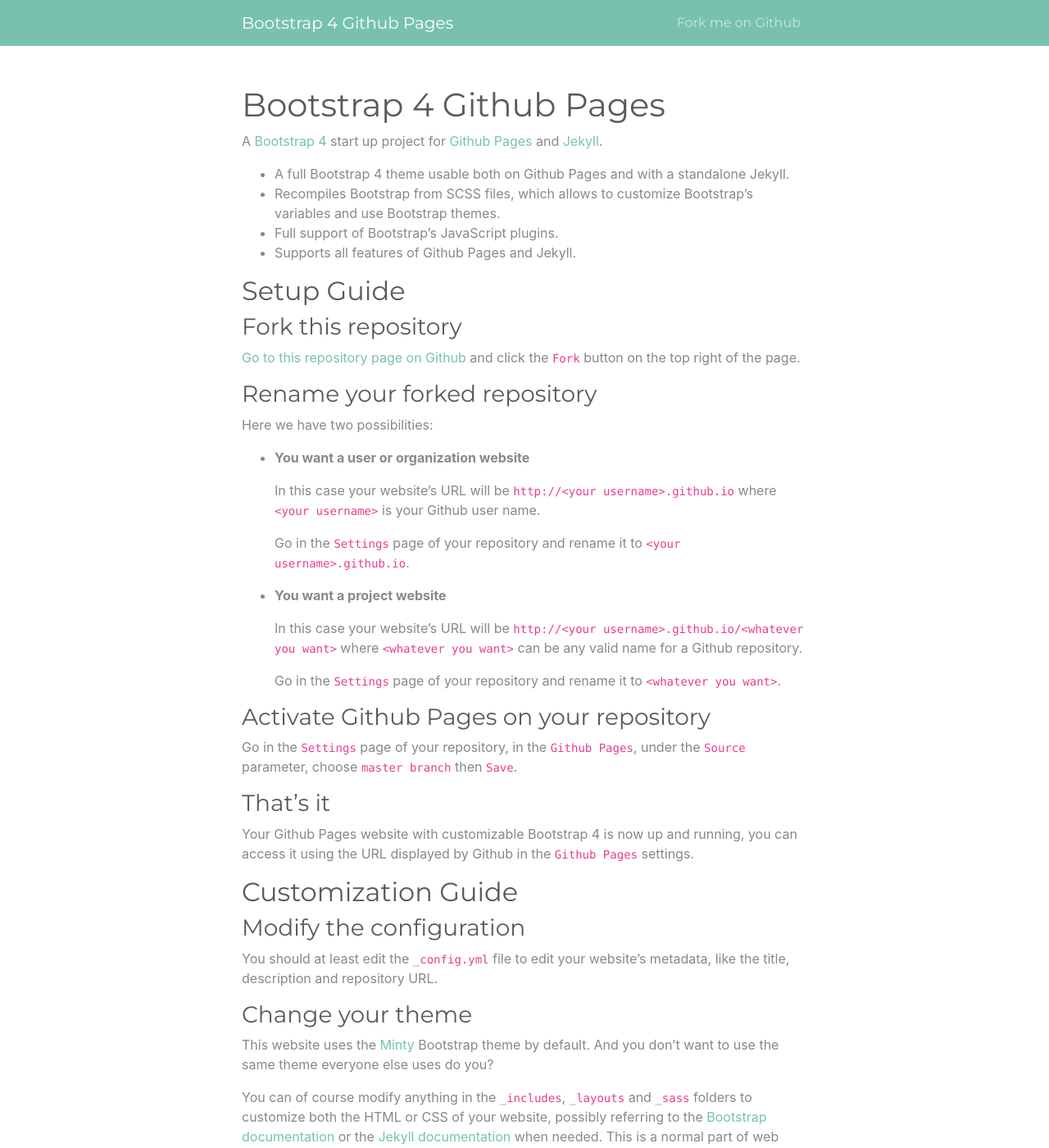
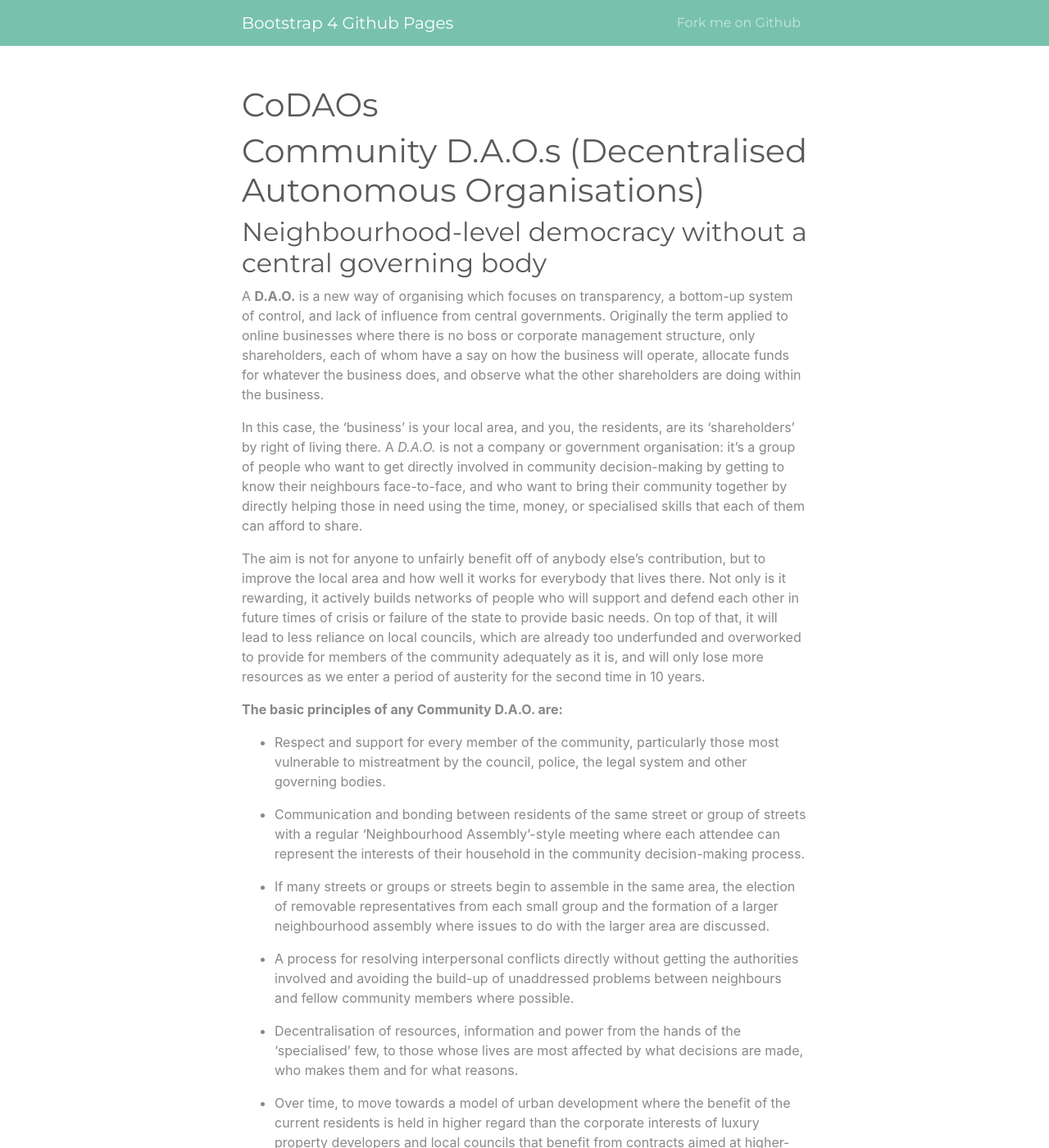
Before and after one commit to 247f12/DAOs, a Jekyll site: the page built from index.md, in a window 1280 px wide and 1400 px high. Shown: the whole window at 82% size. Built offline with Jekyll 4.4.1, drawn with Linux system fonts in a browser that asks for light colours; some of the changed text lies outside the part shown.

Commit message:
updated front page

```diff
--- a/index.md
+++ b/index.md
@@ -1,108 +1,34 @@
 ---
 layout: page
-title: Bootstrap 4 Github Pages
+title: CoDAOs
 ---
 
-A [Bootstrap 4](https://getbootstrap.com/) start up project for [Github Pages](https://pages.github.com/) and [Jekyll](https://jekyllrb.com/).
+# Community D.A.O.s (Decentralised Autonomous Organisations)
 
-* A full Bootstrap 4 theme usable both on Github Pages and with a standalone Jekyll.
-* Recompiles Bootstrap from SCSS files, which allows to customize Bootstrap's variables and use Bootstrap themes.
-* Full support of Bootstrap's JavaScript plugins.
-* Supports all features of Github Pages and Jekyll.
+## Neighbourhood-level democracy without a central governing body
 
-## Setup Guide
+A  **D.A.O.** is a new way of organising which focuses on transparency, a bottom-up system of control, and lack of influence from central governments. Originally the term applied to online businesses where there is no boss or corporate management structure, only shareholders, each of whom have a say on how the business will operate, allocate funds for whatever the business does, and observe what the other shareholders are doing within the business.
 
-### Fork this repository
+In this case, the ‘business’ is your local area, and you, the residents, are its ‘shareholders’ by right of living there. A *D.A.O.* is not a company or government organisation: it’s a group of people who want to get directly involved in community decision-making by getting to know their neighbours face-to-face, and who want to bring their community together by directly helping those in need using the time, money, or specialised skills that each of them can afford to share.
 
-[Go to this repository page on Github](https://github.com/nicolas-van/bootstrap-4-github-pages) and click the `Fork` button on the top right of the page.
+The aim is not for anyone to unfairly benefit off of anybody else’s contribution, but to improve the local area and how well it works for everybody that lives there. Not only is it rewarding, it actively builds networks of people who will support and defend each other in future times of crisis or failure of the state to provide basic needs. On top of that, it will lead to less reliance on local councils, which are already too underfunded and overworked to provide for members of the community adequately as it is, and will only lose more resources as we enter a period of austerity for the second time in 10 years.
 
-### Rename your forked repository
+**The basic principles of any Community D.A.O. are:**
 
-Here we have two possibilities:
+* Respect and support for every member of the community, particularly those most vulnerable to mistreatment by the council, police, the legal system and other governing bodies.
 
-* **You want a user or organization website**
+* Communication and bonding between residents of the same street or group of streets with a regular ‘Neighbourhood Assembly’-style meeting where each attendee can represent the interests of their household in the community decision-making process.
 
-  In this case your website's URL will be `http://<your username>.github.io` where `<your username>` is your Github user name.
+* If many streets or groups or streets begin to assemble in the same area, the election of removable representatives from each small group and the formation of a larger neighbourhood assembly where issues to do with the larger area are discussed.
 
-  Go in the `Settings` page of your repository and rename it to `<your username>.github.io`.
+* A process for resolving interpersonal conflicts directly without getting the authorities involved and avoiding the build-up of unaddressed problems between neighbours and fellow community members where possible.
 
-* **You want a project website**
+* Decentralisation of resources, information and power from the hands of the ‘specialised’ few, to those whose lives are most affected by what decisions are made, who makes them and for what reasons.
 
-  In this case your website's URL will be `http://<your username>.github.io/<whatever you want>` where `<whatever you want>` can be any valid name for a Github repository.
+* Over time, to move towards a model of urban development where the benefit of the current residents is held in higher regard than the corporate interests of luxury property developers and local councils that benefit from contracts aimed at higher-earning potential residents.
 
-  Go in the `Settings` page of your repository and rename it to `<whatever you want>`.
+A group can create any number of new rules as well as these to these when forming a **D.A.O.**, it’s completely up to those who participate in it. Start a **D.A.O.** in your community now!
 
-### Activate Github Pages on your repository
+Get in contact at example@email.com if you have any questions.
 
-Go in the `Settings` page of your repository, in the `Github Pages`, under the `Source` parameter, choose `master branch` then `Save`.
-
-### That's it
-
-Your Github Pages website with customizable Bootstrap 4 is now up and running, you can access it using the URL displayed by Github in the `Github Pages` settings.
-
-## Customization Guide
-
-### Modify the configuration
-
-You should at least edit the `_config.yml` file to edit your website's metadata, like the title, description and repository URL.
-
-### Change your theme
-
-This website uses the [Minty](https://bootswatch.com/minty/) Bootstrap theme by default. And you don't want to use the same theme everyone else uses do you?
-
-You can of course modify anything in the `_includes`, `_layouts` and `_sass` folders to customize both the HTML or CSS of your website, possibly referring to the [Bootstrap documentation](https://getbootstrap.com/) or the [Jekyll documentation](https://jekyllrb.com/) when needed. This is a normal part of web development and it is outside the scope of this guide.
-
-But if you don't know where to start I can recommend you to import a theme from [Bootswatch](https://bootswatch.com/).
-
-* Go on [Bootswatch](https://bootswatch.com/) and choose a theme that you like.
-* Using the top bar, download its `_variables.scss` and `_bootswatch.scss` files.
-* Copy the content of `_variables.scss` in `_sass/_variables.scss`.
-* Copy the content of `_bootswatch.scss` in `_sass/_bootstrap_customization.scss`.
-
-That's it, you now have a totally different appearance for you website.
-
-### Modify the content
-
-You probably don't want the present guide to be the front page of your website, so you should edit the `index.md` file. You probably also want to edit or delete the `CONTRIBUTING.md`, `README.md` and `LICENSE.md` files.
-
-Aside from that you can of course create new pages and posts like with any Jekyll website by refering to the [Jekyll documentation](https://jekyllrb.com/).
-
-### Run Jekyll on your computer to speed up testing
-
-Editing your website's content or theme directly on Github is completely possible but, due to the time Github Pages takes to update your website, it will probably be much more effective to work using a local Jekyll installation.
-
-To do so:
-
-* Install the [requirements for Jekyll](https://jekyllrb.com/docs/installation/).
-* Type `bundle install` at the root of your project to install the necessary Ruby dependencies.
-* Type `bundle exec jekyll serve` to launch the test Jekyll web server that will re-compile your work if you edit it.
-* You can then open `http://localhost:4000` in your web browser to see your work-in-progress website.
-
-Please note that, to ensure maximum compatibility with Github Pages, the `Gemfile` of this project references the `github-pages` gem, not Jekyll directly. This implies some differences in behavior compared to the official documentation of Jekyll.
-
-## Known issues
-
-* Bootstrap 4 should normally be post-processed using [Autoprefixer](https://github.com/postcss/autoprefixer). Even if it is possible to use autoprefixer with Jekyll, it is not possible with a classic Github Pages installation without adding some kind of pre-processing before publication. Since this project mostly aims compatibility with Github Pages I prefer to keep it that way. The consequences of this choice is that some Bootstrap features could not work as expected on older browsers.
-
-## How to contribute
-
-Like this project ? [Consider adding a star on Github](https://github.com/nicolas-van/bootstrap-4-github-pages).
-
-[You can also see the contribution guide](https://github.com/nicolas-van/bootstrap-4-github-pages/blob/master/CONTRIBUTING.md).
-
-## Websites using Bootstrap 4 Github Pages
-
-* [My personal blog](https://nicolas-van.github.io/)
-* [the wavelet's profile](https://thewavelet.github.io/)
-* [roseblood.github.io](https://roseleblood.github.io/)
-* [colemannick.github.io](https://colemannick.github.io/)
-* [Betty and the Blushtones](http://bettyandtheblushtones.co.uk/)
-* [borislouis.github.io](https://borislouis.github.io/)
-* [dariusnwadike.github.io](https://dariusnwadike.github.io/)
-
-## Other Github Pages related projects
-
-I'm a fan of Github Pages for the possibilities it offers to anyone to publish a website for free. I have multiple projects that could be of interest if that's your case too:
-
-* [Easy Markdown to Github Pages](https://nicolas-van.github.io/easy-markdown-to-github-pages/)
-* [Parcel Github Pages Boilerplate](https://github.com/nicolas-van/parcel-github-pages-boilerplate)
+Thanks for reading.
```
Also changed, not shown: README.md.
